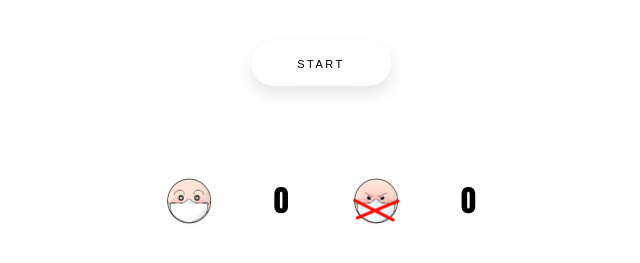
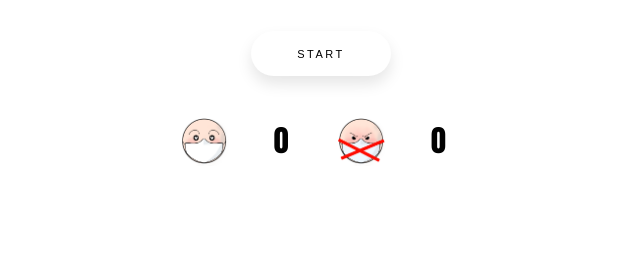
Before and after one commit to bottomUP2020/Mask-Keeper, a plain HTML site: page index.html in a window 1280 px wide. Shown: the part 149-412 px from the top of the page, without its empty margins (319-959 px from the left). Drawn offline with Linux system fonts and the light colour scheme.

Commit message:
7/28 최종 commit

```diff
--- a/js/js.js
+++ b/js/js.js
@@ -26,7 +26,7 @@ async function init() {
   maxPredictions = model.getTotalClasses();
 
   const flip = true; // whether to flip the webcam
-  webcam = new tmImage.Webcam(400, 600, flip); // 웹캠 사이즈 조정
+  webcam = new tmImage.Webcam(400, 400, flip); // 웹캠 사이즈 조정
   await webcam.setup(); // request access to the webcam
   await webcam.play(); //웹캠 재생
 
@@ -166,7 +166,7 @@ async function predict() {
     document.getElementById("count").innerHTML = countmaskon;
   }
 
-function countmaskoff(){
+  function countmaskoff() {
     countmaskoff = document.getElementById("count2").innerHTML;
     countmaskoff++;
     document.getElementById("count2").innerHTML = countmaskoff;
--- a/main.css
+++ b/main.css
@@ -18,7 +18,7 @@
 .index_body .start_btn {
   width: 140px;
   height: 45px;
-  margin: 30px;
+  margin: 20px;
   font-size: 11px;
   text-transform: uppercase;
   letter-spacing: 2.5px;
@@ -44,16 +44,12 @@
   background-color: white;
 }
 
-.index_body .webcam {
-  margin-bottom: 30px;
-}
-
 .index_body .label {
   display: flex;
   flex-direction: column;
   align-items: center;
   justify-content: center;
-  font-family: 'Do Hyeon', sans-serif;
+  font-family: "Do Hyeon", sans-serif;
   font-size: 30px;
 }
 
@@ -69,6 +65,7 @@
   background-color: rgb(0, 0, 0); /* Fallback color */
   background-color: rgba(0, 0, 0, 0.4); /* Black w/ opacity */
 }
+
 .modal .modalcontent {
   display: flex;
   flex-direction: column;
@@ -107,13 +104,13 @@
 .maskon {
   width: 50px;
   height: 50px;
-  margin: 30px;
+  margin: 15px;
 }
 
 .maskoff {
   width: 50px;
   height: 50px;
-  margin: 30px;
+  margin: 15px;
 }
 
 .modal .maskimg {
```
Lines whose indentation alone changed are shown as unchanged.
